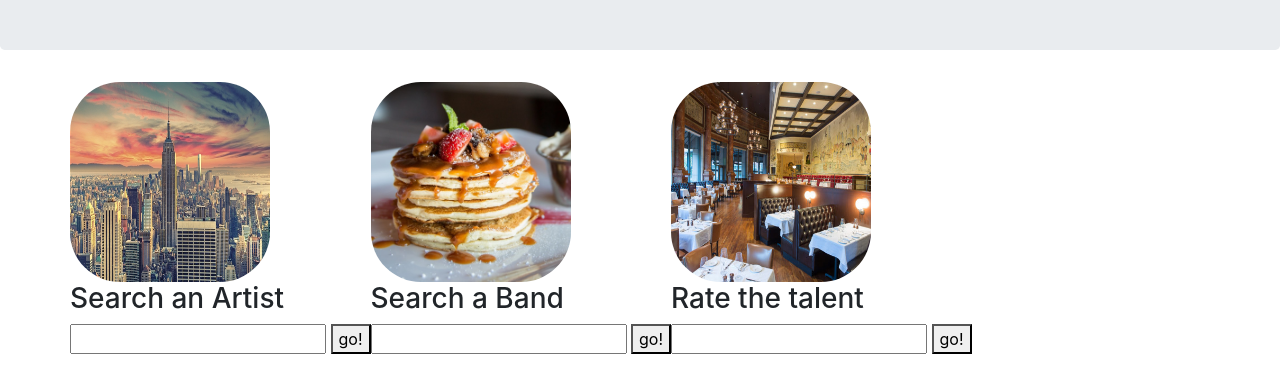
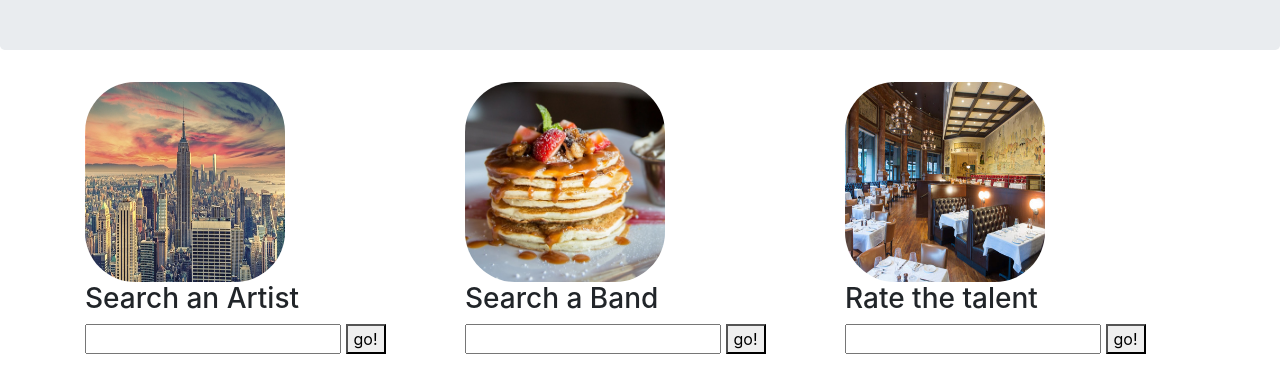
Before and after one commit to burritoscott/Project-1-feedME, a plain HTML site: page index.html in a window 1280 px wide. Shown: the part 134-526 px from the top of the page. Drawn offline with nearby package versions, Linux system fonts and the light colour scheme.

Commit message:
changes to class becasuse they were incorrect and changing the appearance of our images

```diff
--- a/index.html
+++ b/index.html
@@ -17,7 +17,7 @@
 <div class="container">
 
         <div class="row">
-          <div class = "homePageButtons" class="col-sm-4">
+          <div class="col-sm-4" class = "homePageButtons">
             <!-- //add a src for the image file OR use js to populate?  -->
             <img src = "assets/images/empire_state_building.jpg" class = "img-rounded" alt= "empire_state_building">
             <h3>Search an Artist</h3>
@@ -25,7 +25,7 @@
             <button>go!</button>
           </div>
 
-          <div class = "homePageButtons" class="col-sm-4">
+          <div class="col-sm-4" class = "homePageButtons">
             <!-- //add a src for the image file OR use js to populate?  -->
             <img src = "assets/images/find_restaurant.jpeg" class="img-rounded" alt="pancakes">
             <h3 class = "centered">Search a Band</h3>
@@ -33,7 +33,7 @@
             <button>go!</button>
           </div>
 
-          <div class = "homePageButtons" class="col-sm-4">
+          <div class="col-sm-4" class = "homePageButtons">
               <!-- //add a src for the image file OR use js to populate?  -->
             <img src = "assets/images/rate_restaurant.jpg" class = "img-rounded" alt="restaurant">
             <h3>Rate the talent</h3>
```
